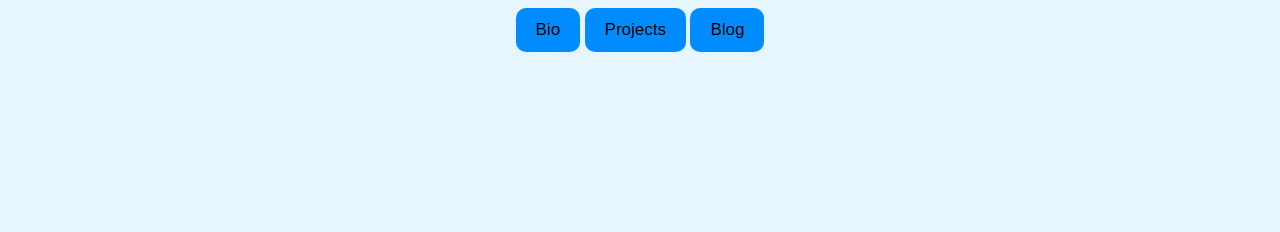
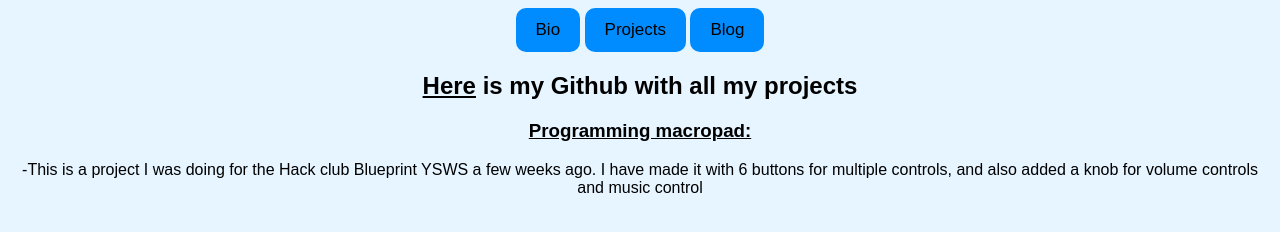
Before and after one commit to jivespark/website, a plain HTML site: page projects.html in a window 1280 px wide. Drawn offline with Linux system fonts and the light colour scheme.

Commit message:
Made the projects page

```diff
--- a/projects.html
+++ b/projects.html
@@ -2,10 +2,14 @@
 <html>
     <head>
         <link rel="stylesheet" href="style.css">
+        <title>Bence Topa</title>
     </head>
     <body>
         <a href="index.html" class="btn">Bio</a>
         <a href="projects.html" class="btn">Projects</a>
         <a href="blog.html" class="btn">Blog</a>
+        <h2><a href="https://github.com/jivespark" class="link">Here</a> is my Github with all my projects</h2>
+        <h3><a href="https://github.com/jivespark/Programming-macropad" class="link">Programming macropad:</a></h3>
+        <p>-This is a project I was doing for the Hack club Blueprint YSWS a few weeks ago. I have made it with 6 buttons for multiple controls, and also added a knob for volume controls and music control</p>
     </body>
 </html>
```
Also changed, not shown: blog.html (+1 -0 lines).
